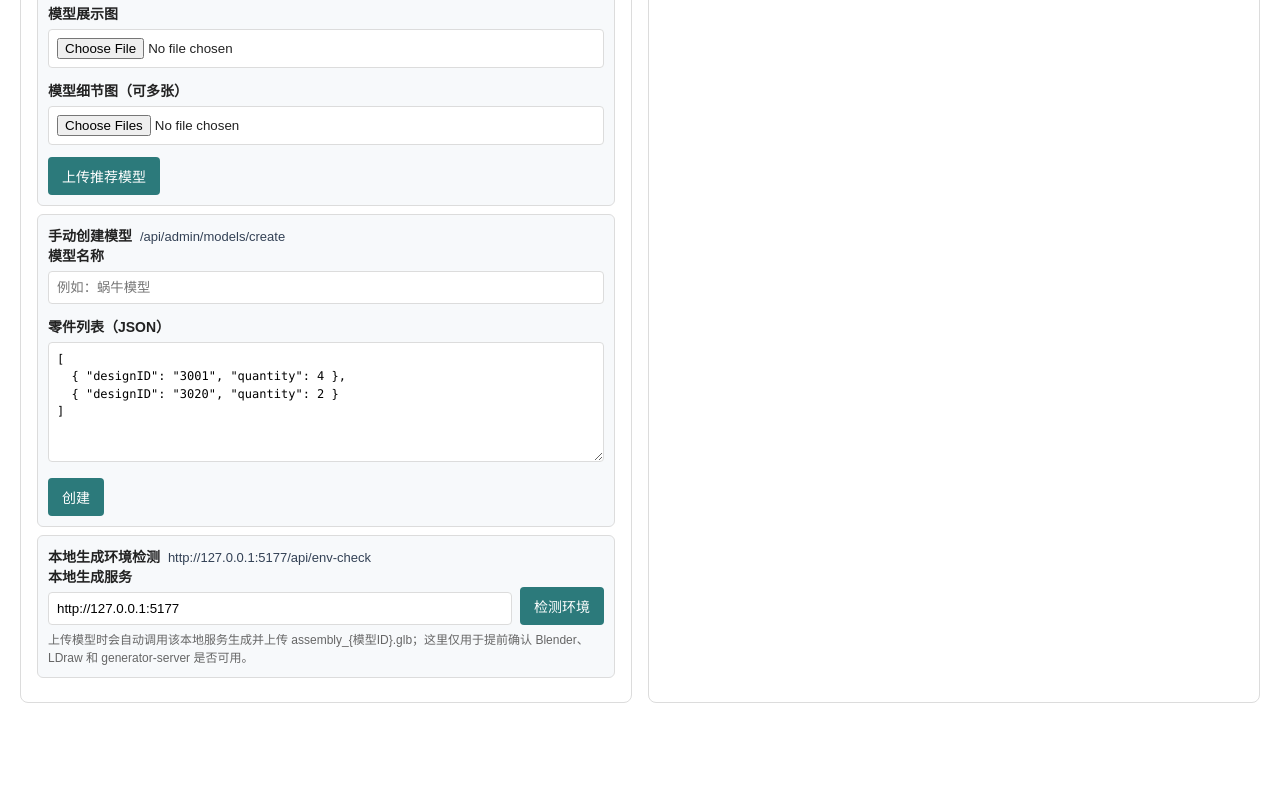
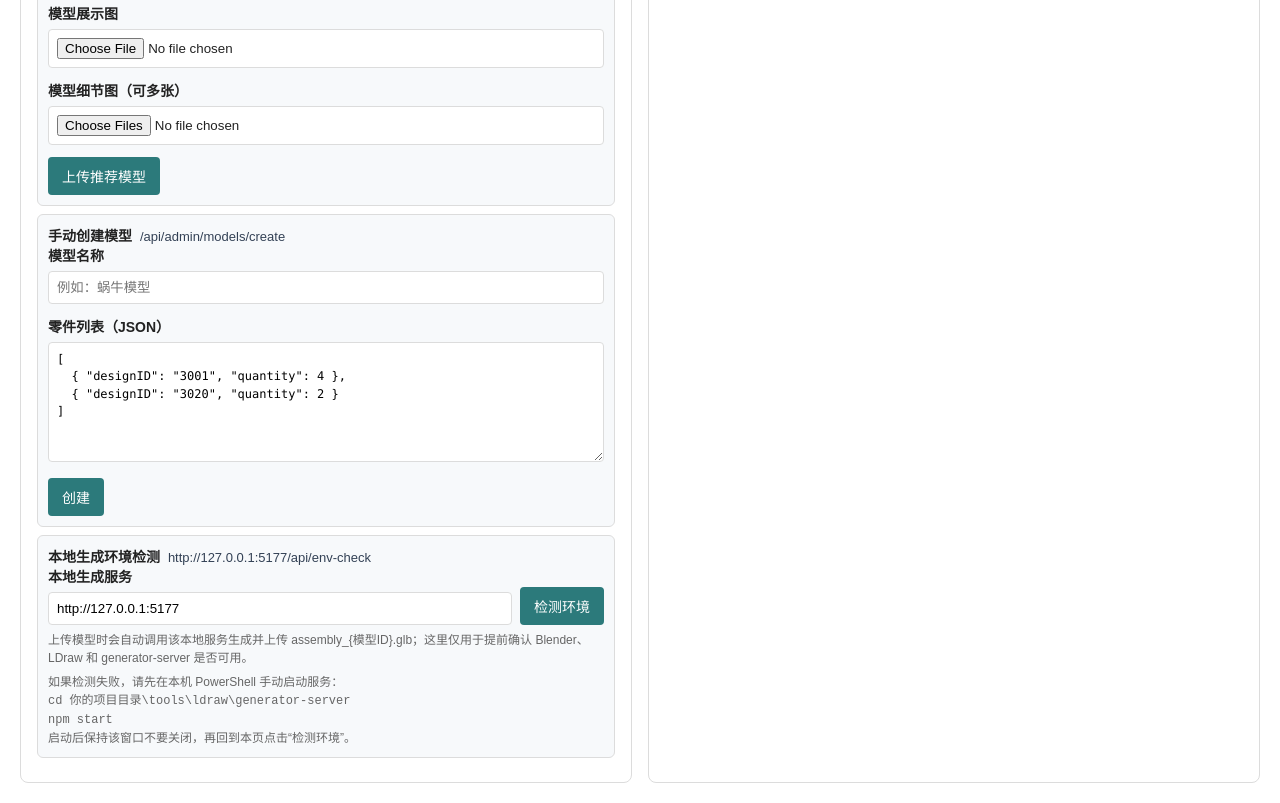
Before and after one commit to gitNewman1/blocklab-backend, a website: page test-upload.html in a window 1280 px wide. Shown: the part 1443-2246 px from the top of the page. Before the commit the page ends 2166 px from the top, so only its background shows below. Drawn offline with Linux system fonts and the light colour scheme; no server answers.

Commit message:
docs: add local generator startup hint

```diff
--- a/test-upload.html
+++ b/test-upload.html
@@ -400,6 +400,12 @@
             </div>
           </div>
           <div class="field-hint">上传模型时会自动调用该本地服务生成并上传 assembly_{模型ID}.glb；这里仅用于提前确认 Blender、LDraw 和 generator-server 是否可用。</div>
+          <div class="field-hint">
+            如果检测失败，请先在本机 PowerShell 手动启动服务：<br>
+            <code>cd 你的项目目录\tools\ldraw\generator-server</code><br>
+            <code>npm start</code><br>
+            启动后保持该窗口不要关闭，再回到本页点击“检测环境”。
+          </div>
           <div id="assemblyGenerateStatus" class="status"></div>
         </div>
       </section>
```
